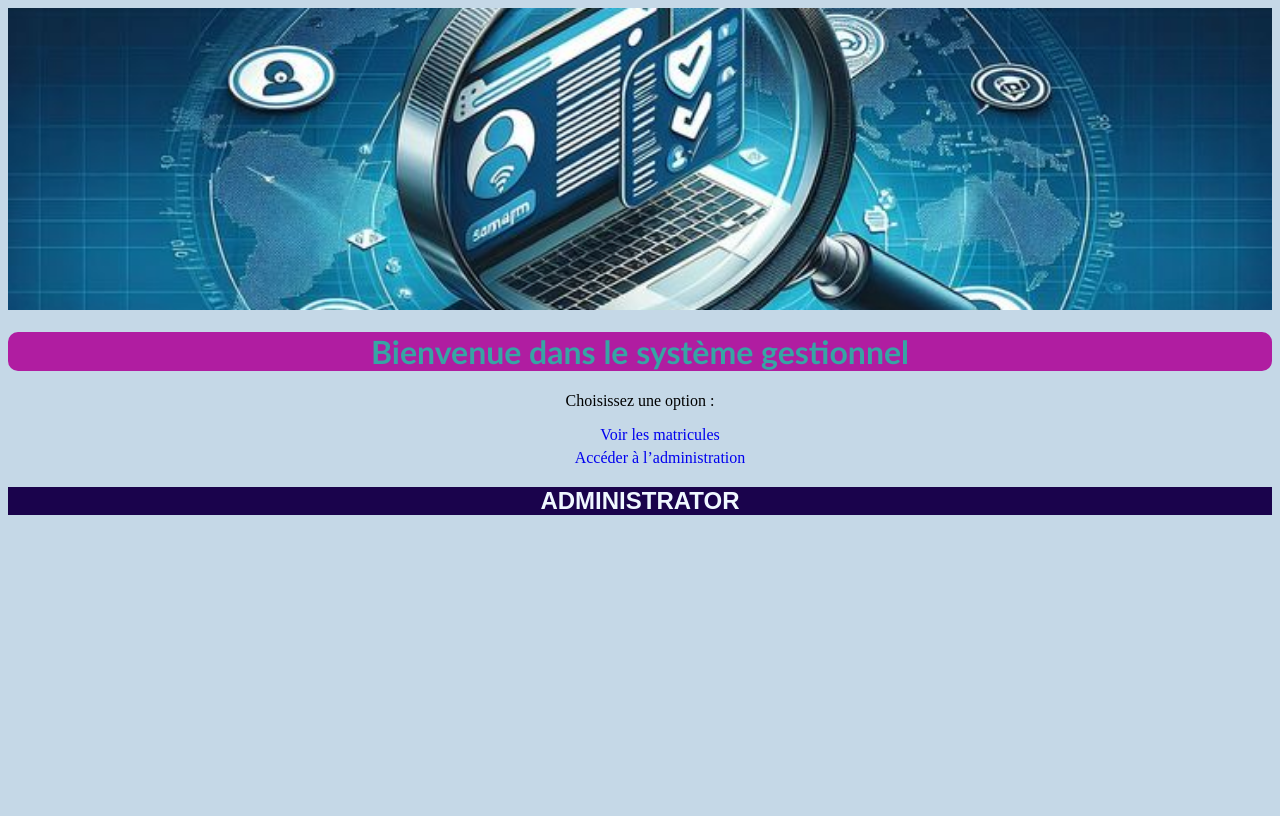
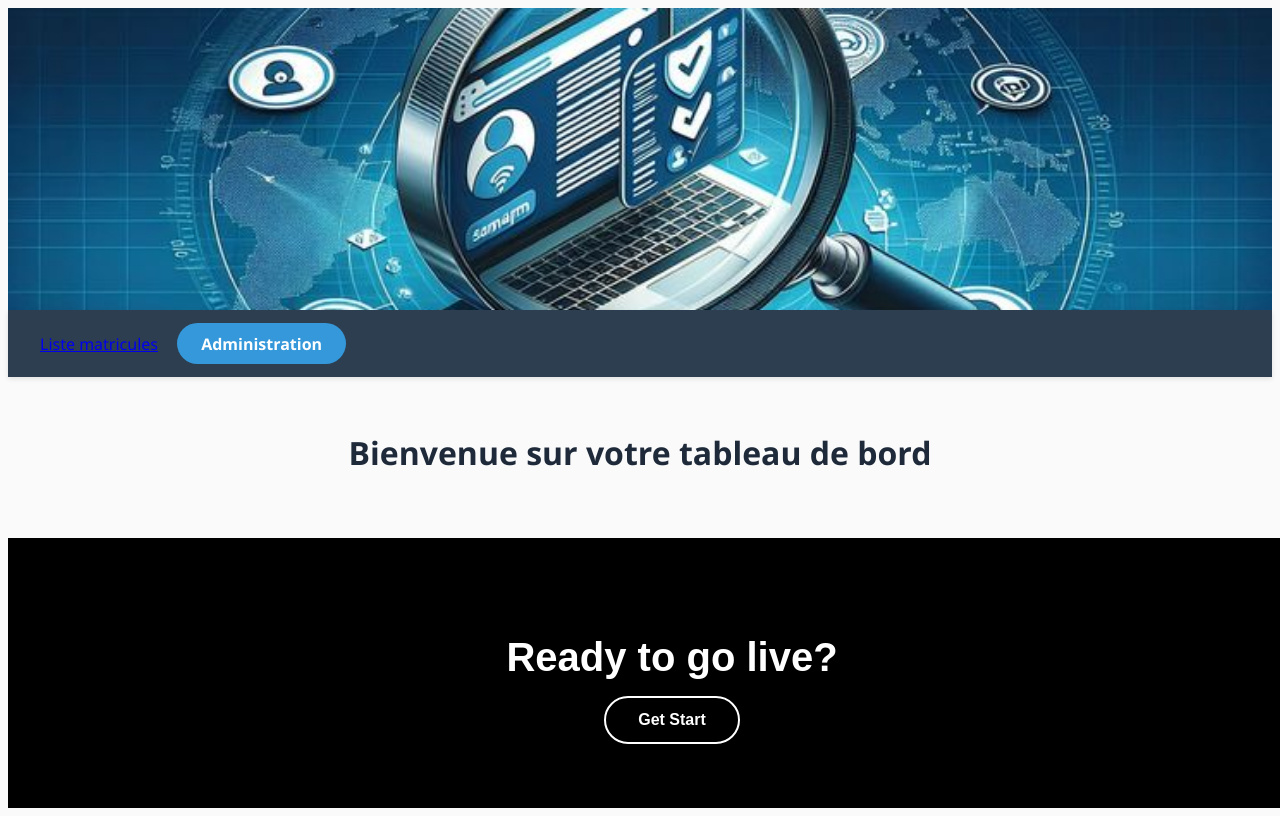
Before and after one commit to kashalarocher-star/Vehi__, a Django app: page / in a window 1280 px wide; the page is wider, and only the part inside the window is pictured. Before the commit the page ends 515 px from the top of that part, so only its background shows below. Run offline with Django 5.2, Linux system fonts and the light colour scheme.

Commit message:
changer index/main.css

```diff
--- a/VehiTrack/static/css/main1.css
+++ b/VehiTrack/static/css/main1.css
@@ -1,4 +1,4 @@
-li{
+/*li{
     padding: auto;
     margin: 5px 0;
 
@@ -10,7 +10,7 @@ li:hover{
     background-color: aliceblue;
     display: inline-block;/* le background-color s'adapte au texte */
     transform: translateX(5px);/* faire apparaitre la ligne lors du survole */
-    border-radius: 20px;
+    /*border-radius: 20px;
 }
 
 
@@ -37,13 +37,128 @@ ul{
     list-style-type: none;/* enlever le point au debut de l'urls */
 
 
-}
+/*}
 ul a{
     text-decoration: none;/*enlever le soulignement*/
-}
+/*}
 section{
     background-color: rgb(26, 3, 76);
     color: aliceblue;
     text-align: center;
     font-family: sans-serif;
+}*/
+/* RESET & BASE */
+* {
+    margin: 0;
+    padding: 0;
+    box-sizing: border-box;
 }
+
+body {
+    display: flex;
+    flex-direction: column;
+    min-height: 100vh;
+    font-family: 'Segoe UI', Roboto, sans-serif;
+    background-color: #fafafa;
+}
+
+/* == BARRE D'ÉTAT (HAUT) == */
+.status-bar {
+    background-color: #2c3e50;    /* fond foncé élégant */
+    padding: 0.8rem 2rem;
+    box-shadow: 0 2px 5px rgba(0,0,0,0.1);
+    position: sticky;
+    top: 0;
+    z-index: 100;
+}
+
+.nav-buttons {
+    display: flex;
+    gap: 1.2rem;
+    justify-content: flex-start;
+    align-items: center;
+}
+
+.btn-status {
+    display: inline-block;
+    background-color: #3498db;
+    color: white;
+    padding: 0.6rem 1.5rem;
+    text-decoration: none;
+    font-weight: 600;
+    font-size: 1rem;
+    border-radius: 40px;
+    transition: all 0.2s ease;
+    border: none;
+    cursor: pointer;
+    font-family: inherit;
+}
+
+.btn-status:hover {
+    background-color: #2980b9;
+    transform: scale(1.02);
+}
+
+/* Contenu principal  */
+.main-content {
+    flex: 1;
+    max-width: 1100px;
+    margin: 2rem auto;
+    padding: 0 1.5rem;
+}
+
+.main-content h1 {
+    font-size: 2rem;
+    margin-bottom: 1rem;
+    color: #1e2a3a;
+}
+
+.main-content p {
+    line-height: 1.5;
+    color: #2c3e50;
+    margin-bottom: 1rem;
+}
+
+/* == SECTION NOIRE BAS DE PAGE == */
+.cta-noir {
+    background-color: #000000;   /* noir pur */
+    color: #ffffff;
+    padding: 4rem 2rem;
+    text-align: center;
+    width: 100%;
+    margin-top: auto;            /* colle en bas */
+    font-family: sans-serif;
+}
+
+.conteneur {
+    max-width: 800px;
+    margin: 0 auto;
+}
+
+.cta-noir h2 {
+    font-size: 2.5rem;
+    margin-bottom: 1rem;
+}
+
+.cta-noir p {
+    font-size: 1.125rem;
+    line-height: 1.5;
+    margin-bottom: 2rem;
+    opacity: 0.9;
+}
+
+.bouton {
+    display: inline-block;
+    background-color: transparent;
+    border: 2px solid #ffffff;
+    color: #ffffff;
+    padding: 0.8rem 2rem;
+    text-decoration: none;
+    font-weight: bold;
+    border-radius: 40px;
+    transition: 0.3s;
+}
+.bouton:hover {
+    background-color: #ffffff;
+    color: #000000;
+}
--- a/VehiTrack/templates/VehiTrack/index.html
+++ b/VehiTrack/templates/VehiTrack/index.html
@@ -3,6 +3,7 @@
 <html lang="fr">
 <head>
     <meta charset="utf-8">
+    <meta name="viewport" content="width=device-width, initial-scale=1.0">
     <title>Mes documents</title>
     <link rel="stylesheet" href="{% static 'css/main1.css'%}">
         <!--<link rel="stylesheet" href="{% static 'VehiTrack/css/main.css'%}">--><!--pour mettre de la couleur à la page mais tu peux la supprimer-->
@@ -16,7 +17,7 @@
         style="width: 100%; height: 8cm; object-fit: cover; display: block;">
 
 
-        <h1>Bienvenue dans le système gestionnel </h1>
+        <!--<h1>Bienvenue dans le système gestionnel </h1>
         <p>Choisissez une option :</p>
         <ul>
             <li><a href="{% url 'liste_matricules' %}">Voir les matricules</a></li>
@@ -30,7 +31,24 @@
         <div class="Bas_page">
             <h2>ADMINISTRATOR</h2>
         </div>
-    </section>
+    </section>-->
+     <!-- BARRE D'ÉTAT EN HAUT AVEC BOUTONS -->
+    <div class="status-bar">
+        <div class="nav-buttons">
+            <a href="{% url 'liste_matricules' %}">Liste matricules</a>
+            <a href="/admin/" target="_blank" class="btn-status">Administration</a>
+        </div>
+    </div>
+    <!-- CONTENU PRINCIPAL (EXEMPLE) -->
+    <div class="main-content">
+        <h1>Bienvenue sur votre tableau de bord</h1>
+    </div>
+    <div class="cta-noir">
+        <div class="conteneur">
+            <h2>Ready to go live?</h2>
+            <a href="#" class="bouton">Get Start</a>
+        </div>
+    </div>
     {% endblock %}
 </body>
 </html>
```
